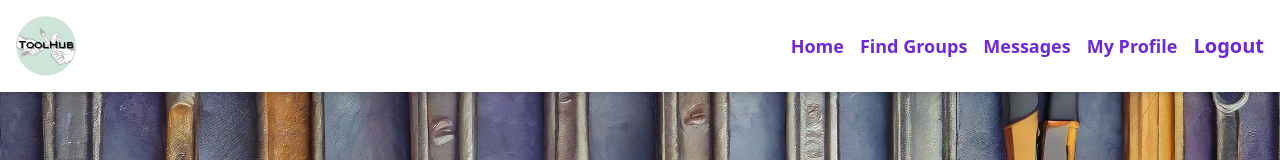
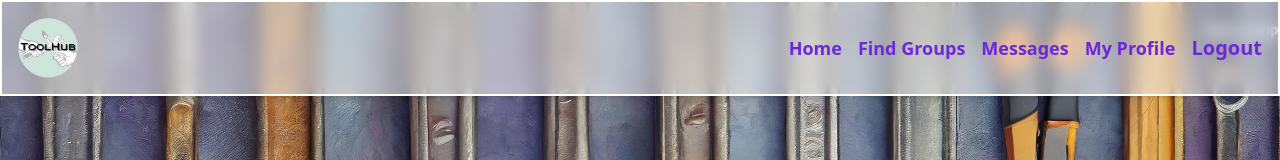
Before and after one commit to Aron-Lomner/tool_hub, a React (Vite) app in the folder frontend/: page /home in a window 1280 px wide. Shown: the top 160 px of the page. Built offline with nearby package versions, Linux system fonts and the light colour scheme; no server answers.

Commit message:
Glasmorphisized navbar

```diff
--- a/frontend/src/components/Navbar.jsx
+++ b/frontend/src/components/Navbar.jsx
@@ -11,7 +11,7 @@ const Navbar = () => {
     ["/my-profile", "My Profile"],
   ];
   return (
-    <nav className="bg-white p-4 shadow-md">
+    <nav className="bg-[#ffffff55] backdrop-blur box-border border-white border-[2px] p-4 shadow-md hover:bg-[#ffffff88] ">
       <div className="container mx-auto flex justify-between items-center">
         {/* Logo or Branding */}
         <Link to="/" className="">
```
